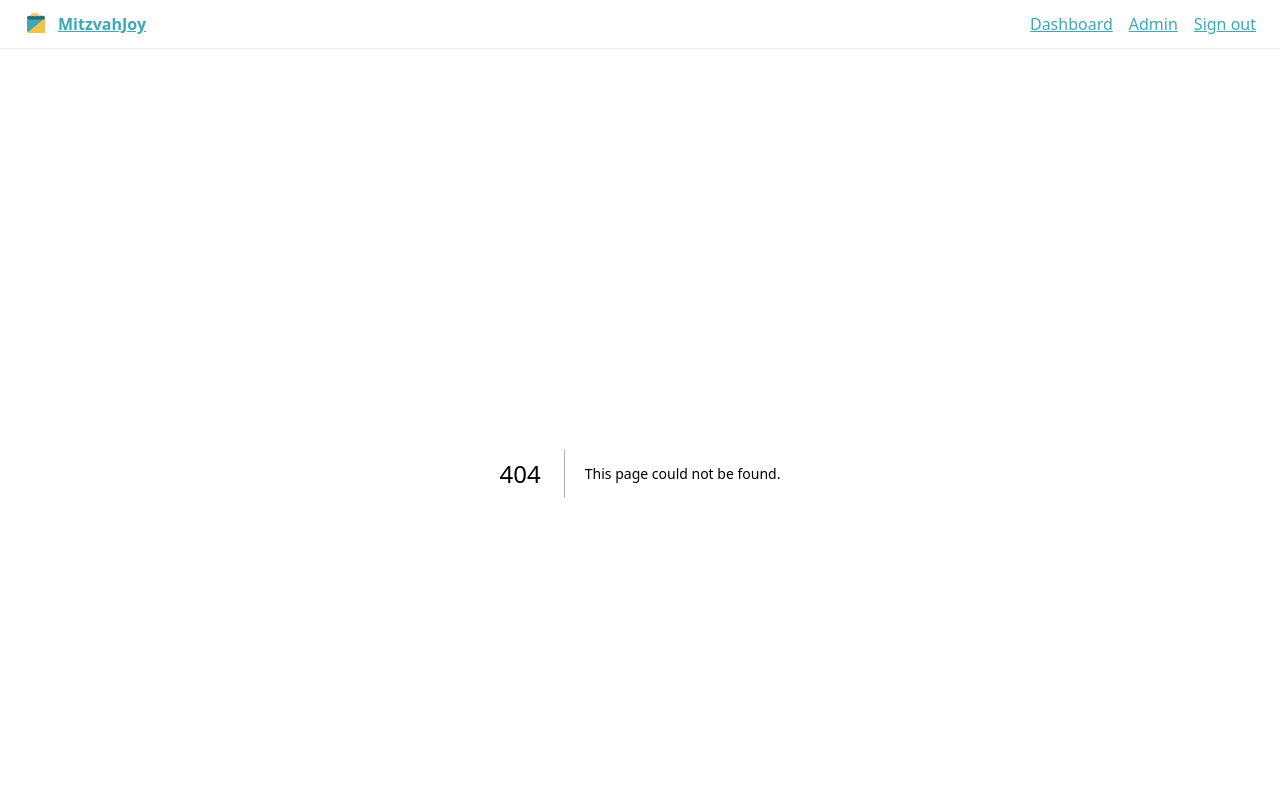
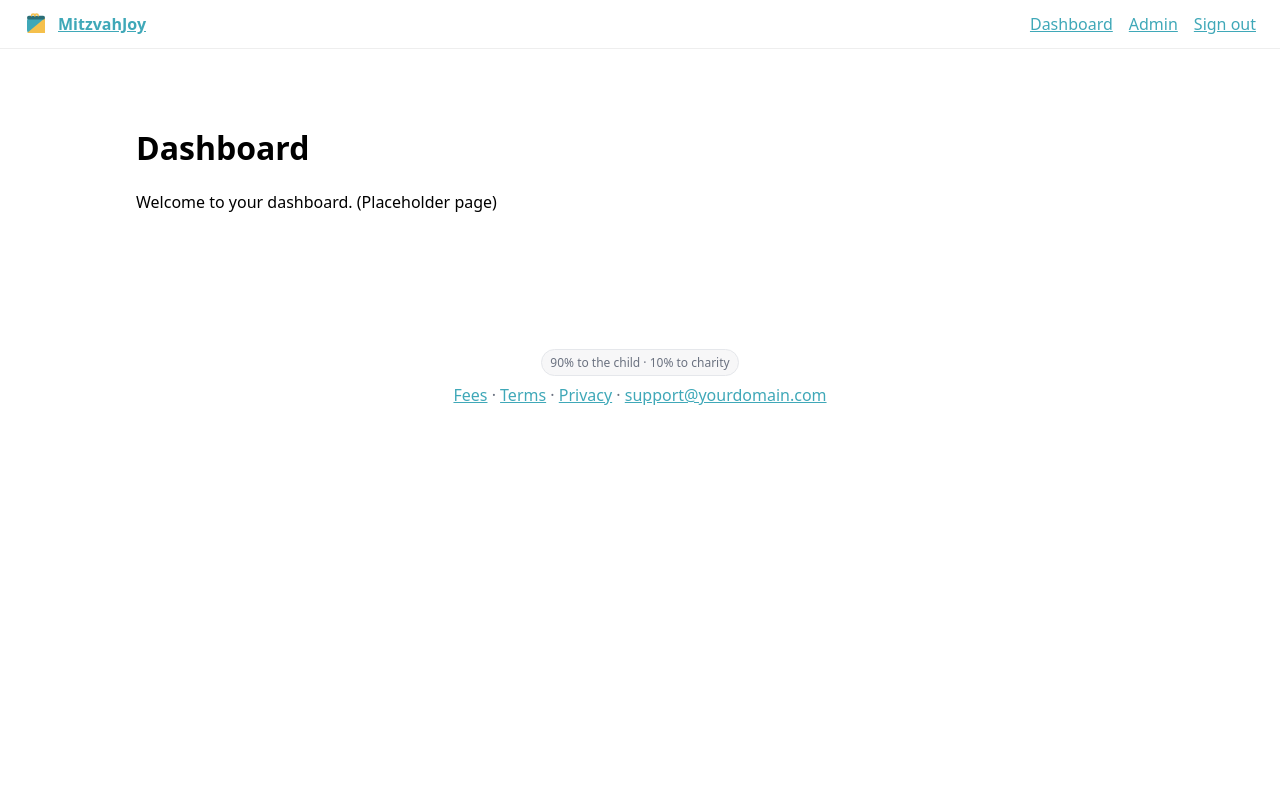
Before and after one commit to mhershberg78/MitzvahJoy, a Next.js app: page /src/app/dashboard in a window 1280 px wide. Before the commit this address had no page. Shown: the top 800 px of the page. Built offline with nearby package versions, Linux system fonts and the light colour scheme.

Commit message:
src/app/dashboard/page.tsx

```diff
--- /dev/null
+++ b/src/app/src/app/dashboard/page.tsx
@@ -0,0 +1,8 @@
+export default function Dashboard() {
+  return (
+    <main style={{ padding: "2rem" }}>
+      <h1>Dashboard</h1>
+      <p>Welcome to your dashboard. (Placeholder page)</p>
+    </main>
+  );
+}
```
